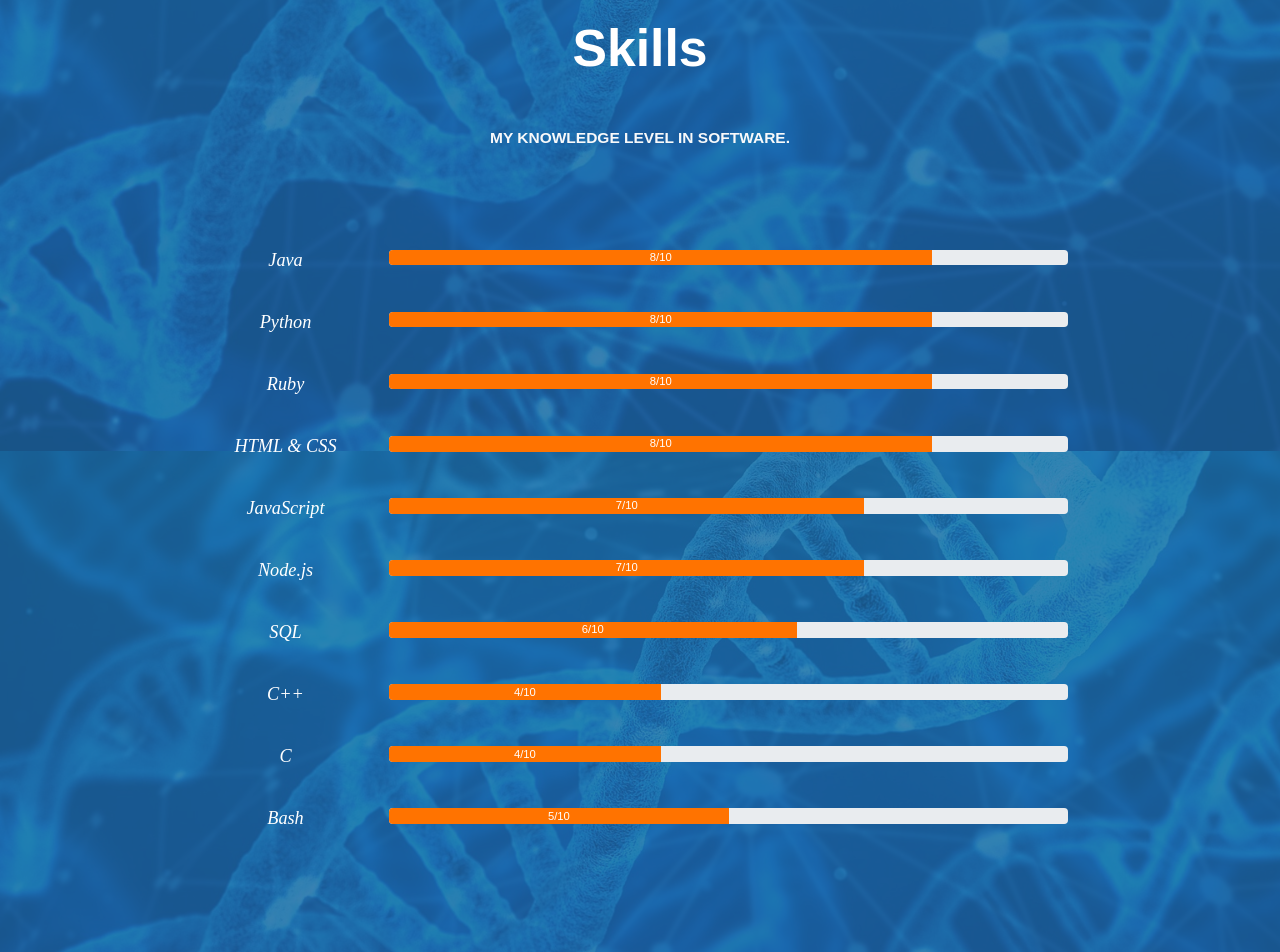
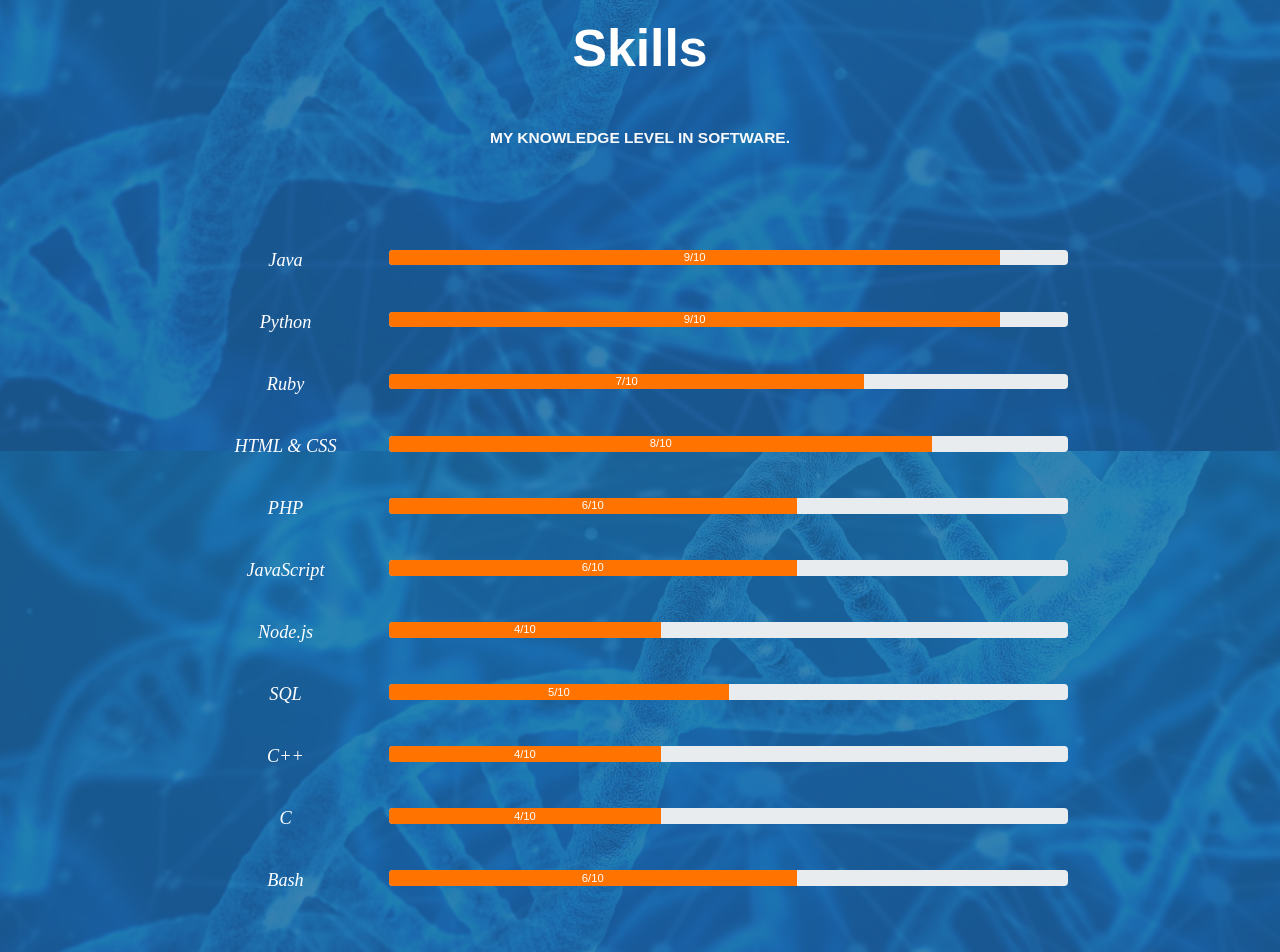
Before and after one commit to danishnaseem05/Website-danishnaseemoid.com, a PHP site: page / in a window 1280 px wide. Shown: the part 1685-2637 px from the top of the page. Run offline with PHP 8.4, Linux system fonts and the light colour scheme; some libraries are stand-ins or nearby versions.

Commit message:
added more skills as well as modified existing ones

```diff
--- a/index.php
+++ b/index.php
@@ -193,7 +193,7 @@
                                 <!--Grid column-->
                                 <div class="col-md-8 mb-5">
                                     <div class="progress">
-                                        <div class="progress-bar custom-progress-bar" role="progressbar" aria-valuenow="80" aria-valuemin="0" aria-valuemax="100" style="width:80%">8/10
+                                        <div class="progress-bar custom-progress-bar" role="progressbar" aria-valuenow="80" aria-valuemin="0" aria-valuemax="100" style="width:90%">9/10
                                         </div>
                                     </div>
                                 </div>
@@ -210,7 +210,7 @@
                                 <!--Grid column-->
                                 <div class="col-md-8 mb-5">
                                     <div class="progress">
-                                        <div class="progress-bar custom-progress-bar" role="progressbar" aria-valuenow="80" aria-valuemin="0" aria-valuemax="100" style="width:80%">8/10
+                                        <div class="progress-bar custom-progress-bar" role="progressbar" aria-valuenow="80" aria-valuemin="0" aria-valuemax="100" style="width:90%">9/10
                                         </div>
                                     </div>
                                 </div>
@@ -226,7 +226,7 @@
                                 <!--Grid column-->
                                 <div class="col-md-8 mb-5">
                                     <div class="progress">
-                                        <div class="progress-bar custom-progress-bar" role="progressbar" aria-valuenow="70" aria-valuemin="0" aria-valuemax="100" style="width:80%">8/10
+                                        <div class="progress-bar custom-progress-bar" role="progressbar" aria-valuenow="70" aria-valuemin="0" aria-valuemax="100" style="width:70%">7/10
                                         </div>
                                     </div>
                                 </div>
@@ -254,13 +254,30 @@
                             <div class="row mx-4 justify-content-center">
                                 <!--Grid column-->
                                 <div class="col-md-2 mb-0">
+                                    <h2 class="custom-h2">PHP</h2>
+                                </div>
+                                <!--Grid column-->
+                                <!--Grid column-->
+                                <div class="col-md-8 mb-5">
+                                    <div class="progress">
+                                        <div class="progress-bar custom-progress-bar" role="progressbar" aria-valuenow="80" aria-valuemin="0" aria-valuemax="100" style="width:60%">6/10
+                                        </div>
+                                    </div>
+                                </div>
+                                <!--Grid column-->
+                            </div>
+                             <!--Grid row-->
+                             <!--Grid row-->
+                            <div class="row mx-4 justify-content-center">
+                                <!--Grid column-->
+                                <div class="col-md-2 mb-0">
                                     <h2 class="custom-h2">JavaScript</h2>
                                 </div>
                                 <!--Grid column-->
                                 <!--Grid column-->
                                 <div class="col-md-8 mb-5">
                                     <div class="progress">
-                                        <div class="progress-bar custom-progress-bar" role="progressbar" aria-valuenow="80" aria-valuemin="0" aria-valuemax="100" style="width:70%">7/10
+                                        <div class="progress-bar custom-progress-bar" role="progressbar" aria-valuenow="80" aria-valuemin="0" aria-valuemax="100" style="width:60%">6/10
                                         </div>
                                     </div>
                                 </div>
@@ -277,7 +294,7 @@
                                 <!--Grid column-->
                                 <div class="col-md-8 mb-5">
                                     <div class="progress">
-                                        <div class="progress-bar custom-progress-bar" role="progressbar" aria-valuenow="80" aria-valuemin="0" aria-valuemax="100" style="width:70%">7/10
+                                        <div class="progress-bar custom-progress-bar" role="progressbar" aria-valuenow="80" aria-valuemin="0" aria-valuemax="100" style="width:40%">4/10
                                         </div>
                                     </div>
                                 </div>
@@ -294,7 +311,7 @@
                                 <!--Grid column-->
                                 <div class="col-md-8 mb-5">
                                     <div class="progress">
-                                        <div class="progress-bar custom-progress-bar" role="progressbar" aria-valuenow="80" aria-valuemin="0" aria-valuemax="100" style="width:60%">6/10
+                                        <div class="progress-bar custom-progress-bar" role="progressbar" aria-valuenow="80" aria-valuemin="0" aria-valuemax="100" style="width:50%">5/10
                                         </div>
                                     </div>
                                 </div>
@@ -345,7 +362,7 @@
                                 <!--Grid column-->
                                 <div class="col-md-8 mb-5">
                                     <div class="progress">
-                                        <div class="progress-bar custom-progress-bar" role="progressbar" aria-valuenow="50" aria-valuemin="0" aria-valuemax="100" style="width:50%">5/10
+                                        <div class="progress-bar custom-progress-bar" role="progressbar" aria-valuenow="50" aria-valuemin="0" aria-valuemax="100" style="width:60%">6/10
                                         </div>
                                     </div>
                                 </div>
```
